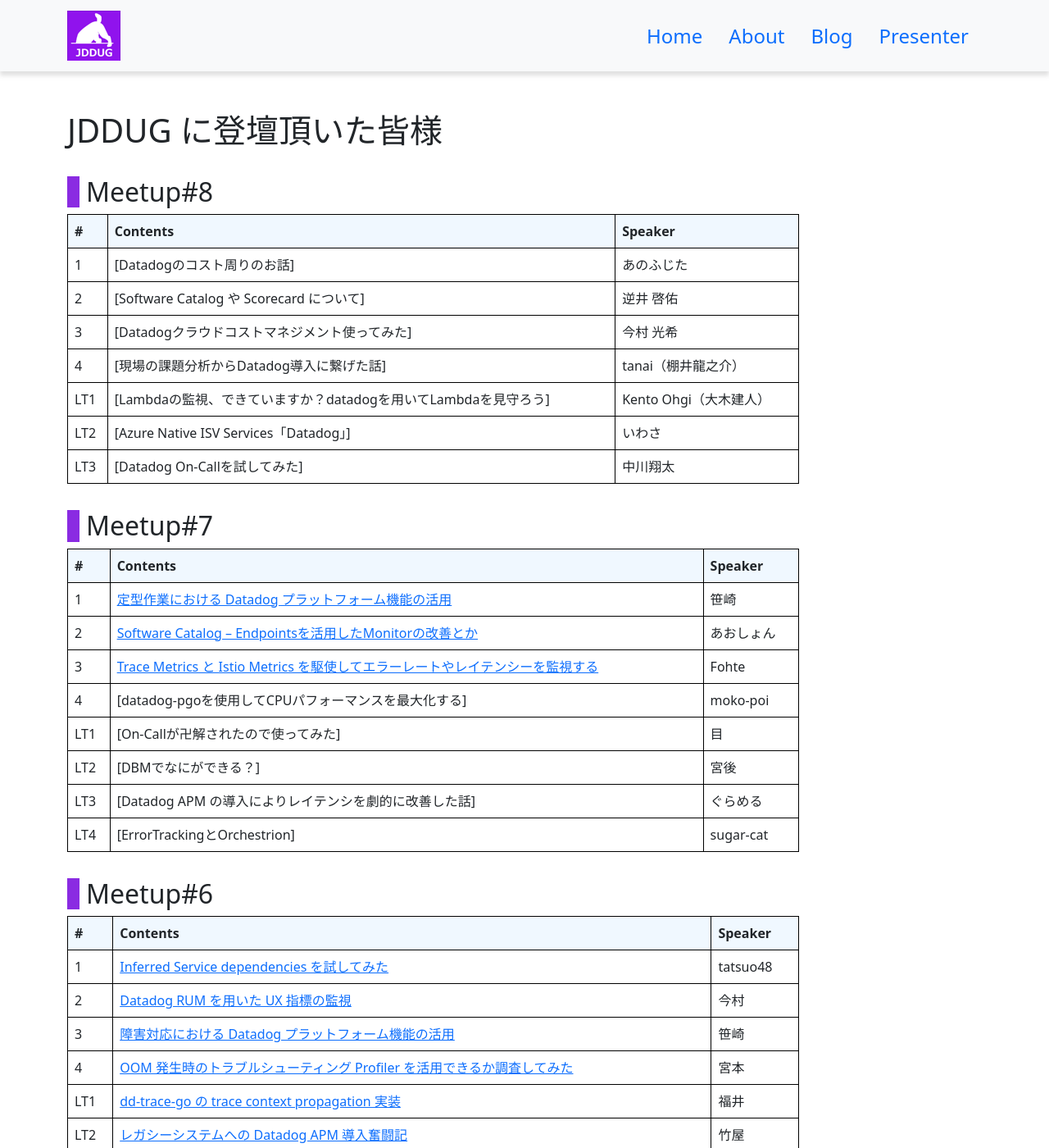
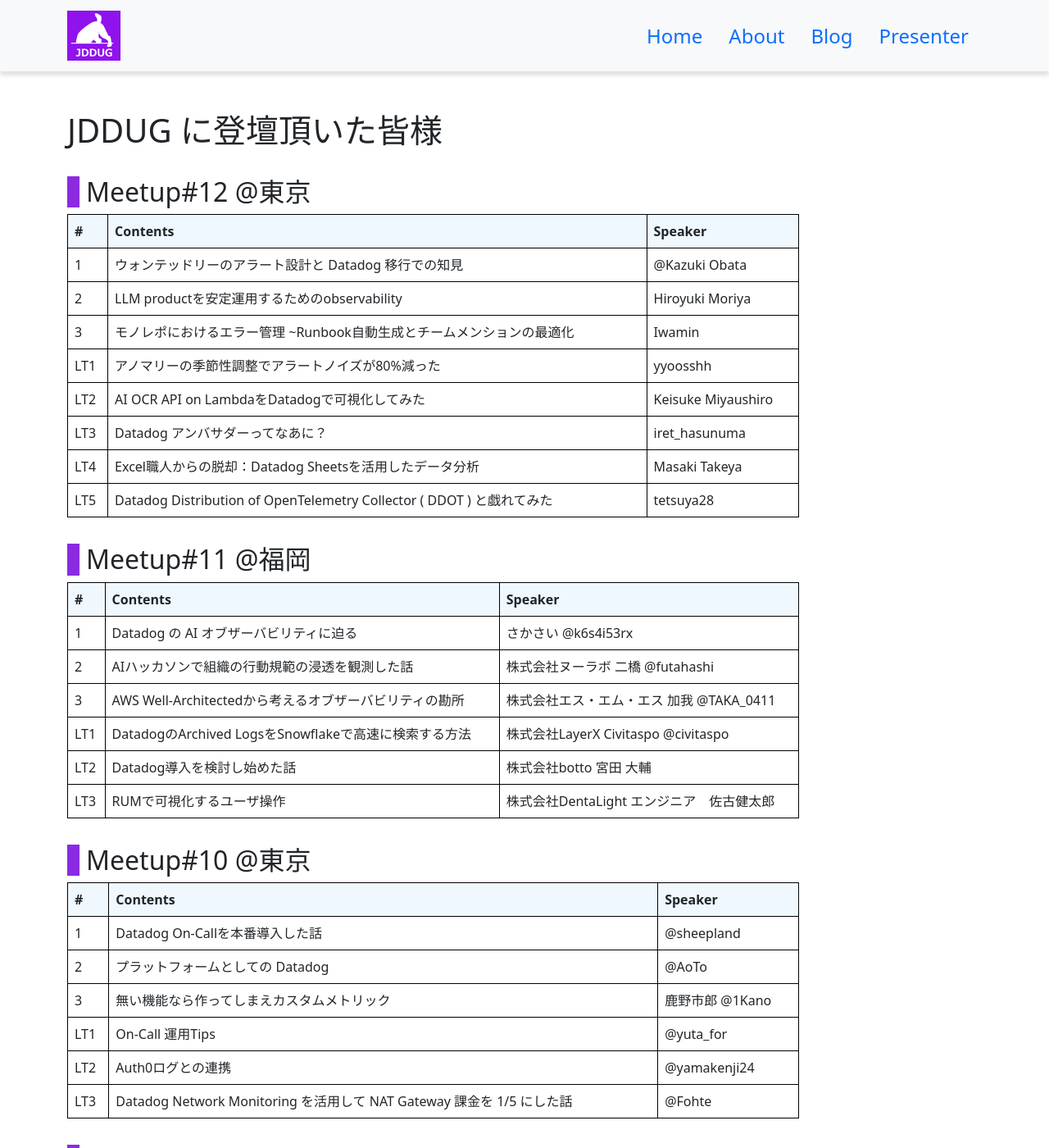
Before and after one commit to jdd-ug/jdd-ug.github.io, a Jekyll site: the page built from heros.md, in a window 1280 px wide and 1400 px high. Shown: the whole window at 82% size. Built offline with Jekyll 4.4.1, drawn with Linux system fonts in a browser that asks for light colours; some of the changed text lies outside the part shown.

Commit message:
jddug #12 for revise

```diff
--- a/heros.md
+++ b/heros.md
@@ -5,7 +5,57 @@
 
 # JDDUG に登壇頂いた皆様
 
-## Meetup#8
+## Meetup#12 @東京
+
+| #      | Contents                                                                                                                                                                                     | Speaker  |
+| ------ | -------------------------------------------------------------------------------------------------------------------------------------------------------------------------------------------- | -------- |
+| 1      | ウォンテッドリーのアラート設計と Datadog 移行での知見 | @Kazuki Obata |
+| 2      | LLM productを安定運用するためのobservability | Hiroyuki Moriya |
+| 3      | モノレポにおけるエラー管理 ~Runbook自動生成とチームメンションの最適化 | Iwamin |
+| ------ | ------                                                                                                                                                                                       | ------   |
+| LT1    | アノマリーの季節性調整でアラートノイズが80%減った | yyoosshh |
+| LT2    | AI OCR API on LambdaをDatadogで可視化してみた | Keisuke Miyaushiro |
+| LT3    | Datadog アンバサダーってなあに？ | iret_hasunuma |
+| LT4    | Excel職人からの脱却：Datadog Sheetsを活用したデータ分析 | Masaki Takeya |
+| LT5    | Datadog Distribution of OpenTelemetry Collector ( DDOT ) と戯れてみた | tetsuya28 |
+
+## Meetup#11 @福岡
+
+| #      | Contents                                                                                                                                                                                     | Speaker  |
+| ------ | -------------------------------------------------------------------------------------------------------------------------------------------------------------------------------------------- | -------- |
+| 1      | Datadog の AI オブザーバビリティに迫る | さかさい @k6s4i53rx |
+| 2      | AIハッカソンで組織の行動規範の浸透を観測した話 | 株式会社ヌーラボ 二橋 @futahashi |
+| 3      | AWS Well-Architectedから考えるオブザーバビリティの勘所 | 株式会社エス・エム・エス 加我 @TAKA_0411 |
+| ------ | ------                                                                                                                                                                                       | ------   |
+| LT1    | DatadogのArchived LogsをSnowflakeで高速に検索する方法 | 株式会社LayerX Civitaspo @civitaspo |
+| LT2    | Datadog導入を検討し始めた話 | 株式会社botto 宮田 大輔 |
+| LT3    | RUMで可視化するユーザ操作 | 株式会社DentaLight エンジニア　佐古健太郎 |
+
+## Meetup#10 @東京
+
+| #      | Contents                                                                                                                                                                                     | Speaker  |
+| ------ | -------------------------------------------------------------------------------------------------------------------------------------------------------------------------------------------- | -------- |
+| 1      | Datadog On-Callを本番導入した話 | @sheepland |
+| 2      | プラットフォームとしての Datadog | @AoTo |
+| 3      | 無い機能なら作ってしまえカスタムメトリック | 鹿野市郎 @1Kano |
+| ------ | ------                                                                                                                                                                                       | ------   |
+| LT1    | On-Call 運用Tips | @yuta_for |
+| LT2    | Auth0ログとの連携 | @yamakenji24 |
+| LT3    | Datadog Network Monitoring を活用して NAT Gateway 課金を 1/5 にした話 | @Fohte |
+
+## Meetup#9 @福岡
+
+| #      | Contents                                                                                                                                                                                     | Speaker  |
+| ------ | -------------------------------------------------------------------------------------------------------------------------------------------------------------------------------------------- | -------- |
+| 1      | Datadogのトライアルを成功に導く技術 | 株式会社ヌーラボ 吉岩 祐貴 |
+| 2      | 一旦導入を諦めたDatadogに再挑戦したこと。(お客様は我々の想定通り使ってくれない) | 株式会社DentaLight 井上、櫻場 |
+| 3      | DynamicなInstrumentation | Datadog Japan 合同会社 木原 優太 |
+| 4      | 10年もののアプリケーションを運用・開発するアプリケーションエンジニアのDatadog活用術 | 株式会社マネーフォワード miyamu |
+| ------ | ------                                                                                                                                                                                       | ------   |
+| LT1    | 5分で Mastering Datadog Orchestrion とその周辺 🐶 | 逆井（さかさい）@k6s4i53rx |
+| LT2    | Datadog CCM活用によるFinOpsのはじめの一歩 | 二橋 宣友 @futahashi |
+
+## Meetup#8 @札幌
 
 | #      | Contents                                                                                                                                                                                     | Speaker  |
 | ------ | -------------------------------------------------------------------------------------------------------------------------------------------------------------------------------------------- | -------- |
```
Also changed, not shown: _posts/2025-08-20-jddug12.md (+2 -0 lines), index.md (+2 -0 lines).
